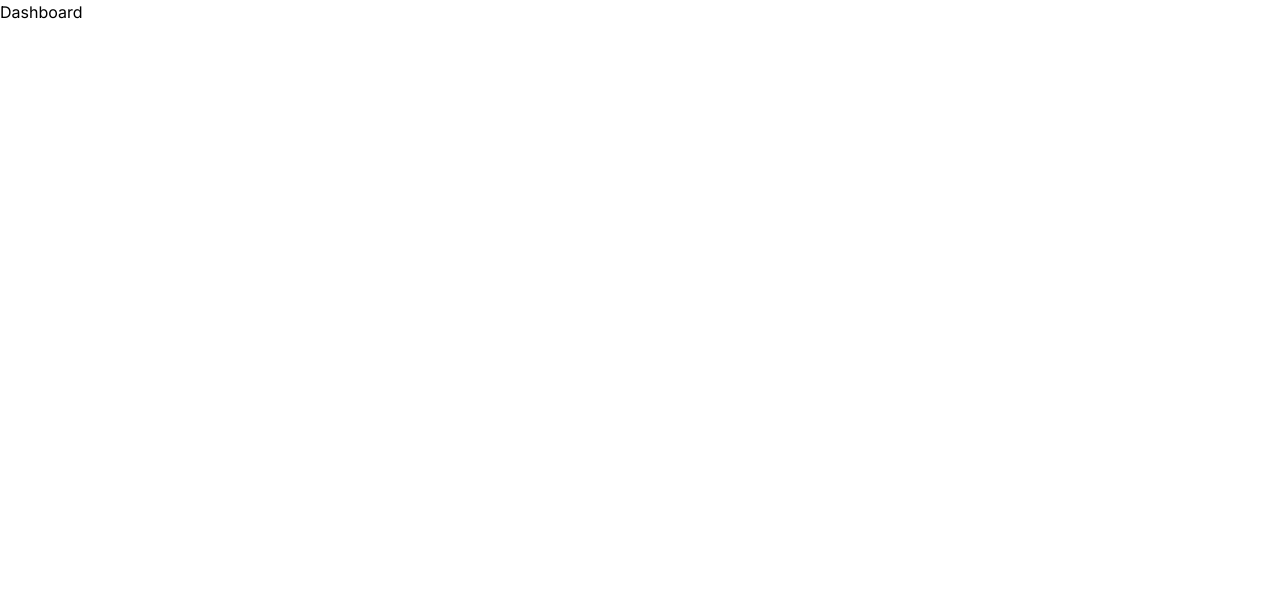
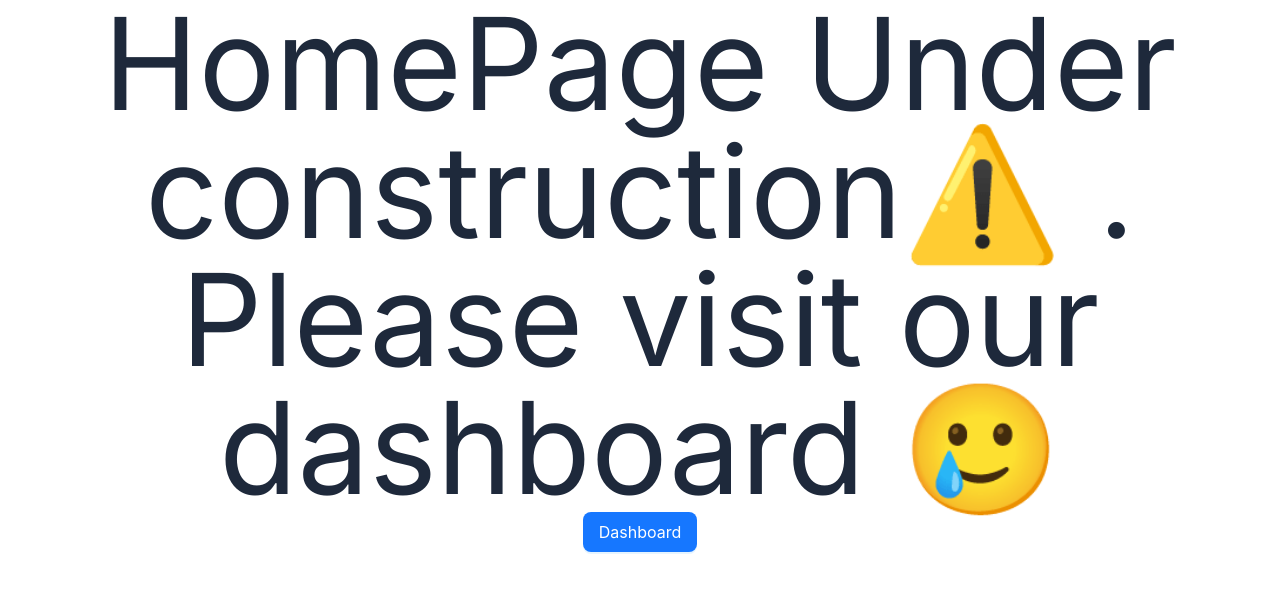
Before and after one commit to Sahil1709/green-dons, a Next.js app: page / in a window 1280 px wide. Shown: the top 592 px of the page. Built offline with nearby package versions, Linux system fonts and the light colour scheme.

Commit message:
Construction

```diff
--- a/app/page.js
+++ b/app/page.js
@@ -1,10 +1,12 @@
 import Image from 'next/image'
 import Link from 'next/link'
+import { Button } from "antd"
 
 export default function Home() {
   return (
-    <div>
-      <Link href="/dashboard">Dashboard</Link>
+    <div className='text-center justify-center align-center'>
+      <div className='text-9xl text-bold text-slate-800' >HomePage Under construction⚠️ . <br />Please visit our dashboard 🥲</div>
+      <Button href="/dashboard" size='large' type="primary">Dashboard</Button>
     </div>
   )
 }
```
